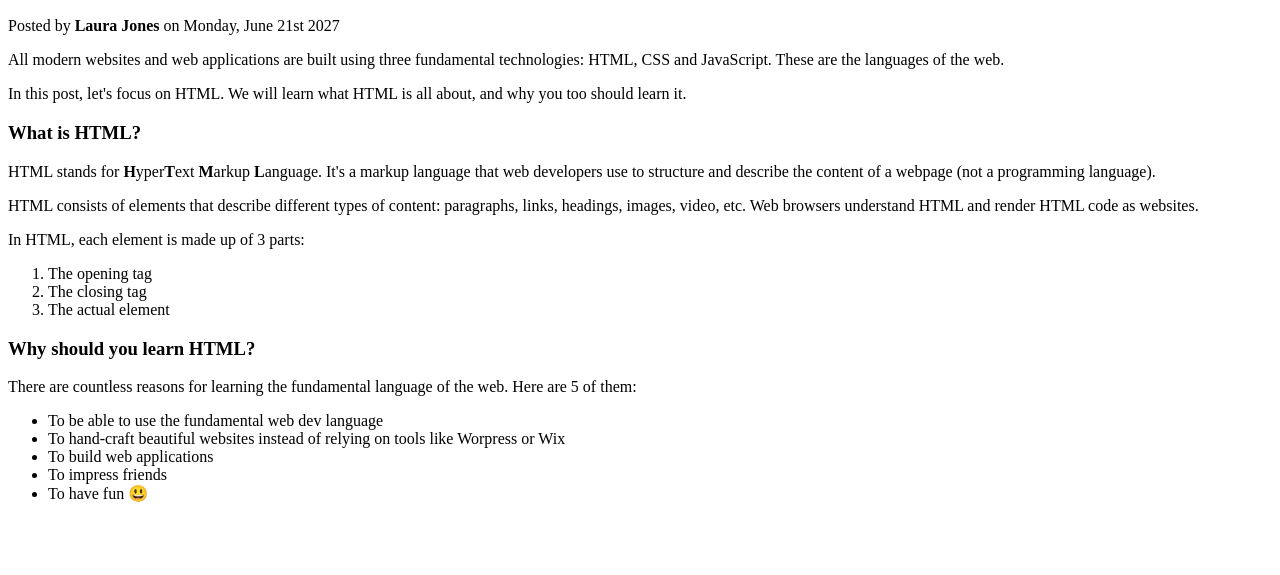
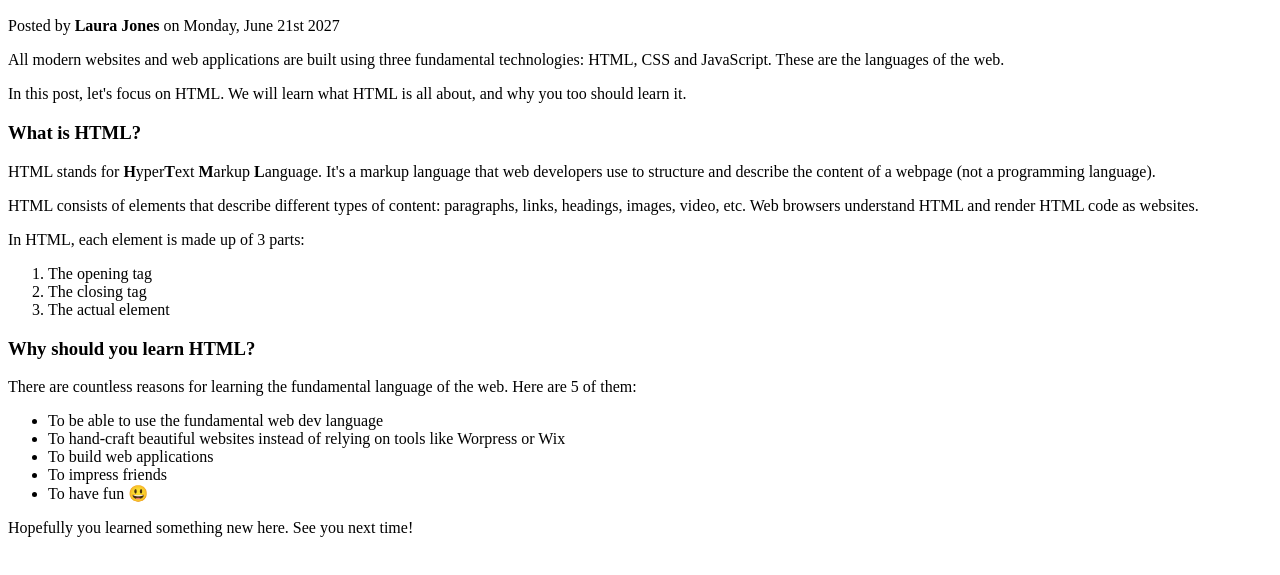
Before and after one commit to 08024763000biyi-dev/web-dev-journey-2026, a plain HTML site: page code-magazine/index.html in a window 1280 px wide. Shown: the part 97-672 px from the top of the page. Drawn offline with Linux system fonts and the light colour scheme.

```diff
--- a/code-magazine/index.html
+++ b/code-magazine/index.html
@@ -63,5 +63,6 @@
       <li>To have fun 😃</li>
     </ul>
 
+    <p>Hopefully you learned something new here. See you next time!</p>
   </body>
 </html>
```
Also changed, not shown: README.md, code-magazine/README.md (added), code-magazine/images/code magazine.png (added).
